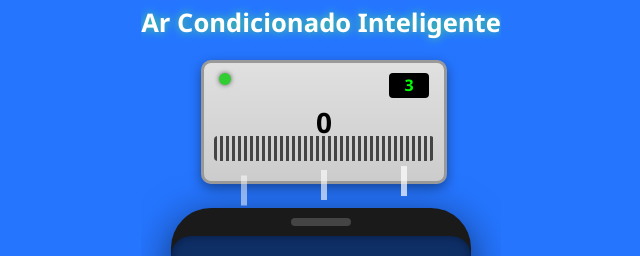
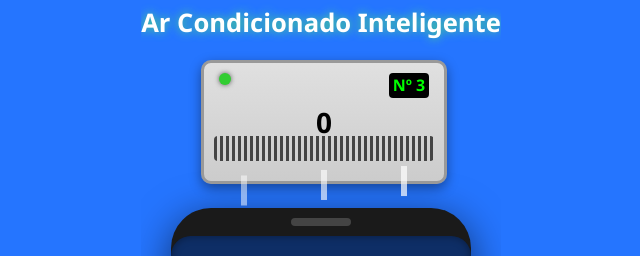
Before and after one commit to OpensysTec/caca-ao-tesouro, a plain HTML site: page index_ar.html in a window 1280 px wide. Both pictures are taken after a click on the button "Ligar". Shown: the top 256 px of the page, 319-959 px from the left. Drawn offline with Linux system fonts and the light colour scheme.

Commit message:
Update index_ar.html

```diff
--- a/index_ar.html
+++ b/index_ar.html
@@ -198,7 +198,7 @@
   <div class="ar-container">
     <div class="ar-condicionado" id="ar">
       <div class="power-led" id="powerLed"></div>
-      <div class="display" id="display">3</div>
+      <div class="display" id="display">Nº 3</div>
       <div class="grades"></div>
       <div class="ondas-ar" id="ondas">
         <div class="onda"></div>
```
